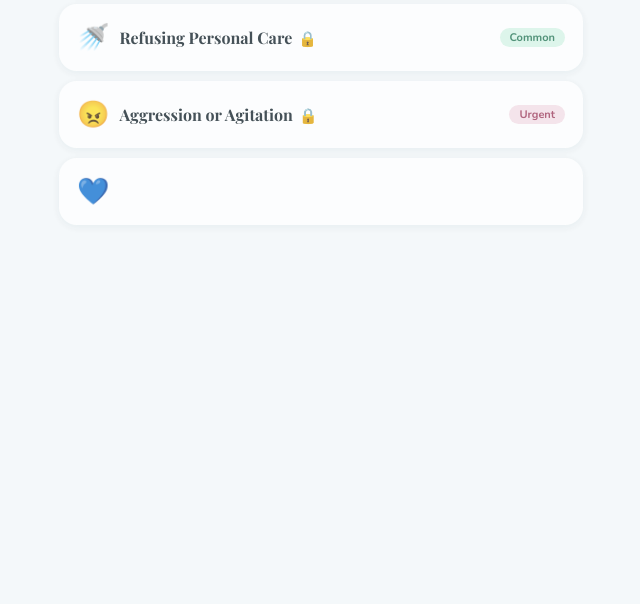
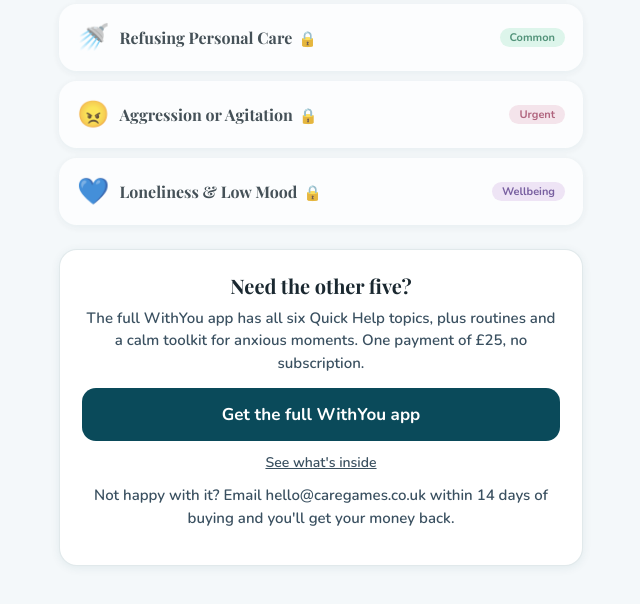
Before and after one commit to violetta-design/caregamescouk, a plain HTML site: page withyou-sample.html in a window 1280 px wide. Shown: the part 749-1353 px from the top of the page, without its empty margins (319-959 px from the left). Before the commit the page ends 1014 px from the top, so only its background shows below. Drawn offline with nearby package versions, Linux system fonts and the light colour scheme.

Commit message:
Enhance with call-to-action for full app purchase
Added a call-to-action section for purchasing the full app.

```diff
--- a/withyou-sample.html
+++ b/withyou-sample.html
@@ -77,4 +77,20 @@ html,body{background:var(--bg);font-family:'Nunito',sans-serif;color:var(--text)
     <div class="help-card-header"><div class="help-card-icon">😠</div><div class="help-card-title">Aggression or Agitation<span class="lock">🔒</span></div><div class="help-card-tag" style="color:#A04060;background:#F5E0E8">Urgent</div></div>
   </div>
   <div class="help-card locked" onclick="goBuy()">
-    <div class="help-card-header"><div class="help-card-icon">💙</div>
+        <div class="help-card-header"><div class="help-card-icon">💙</div><div class="help-card-title">Loneliness &amp; Low Mood<span class="lock">🔒</span></div><div class="help-card-tag" style="color:#5A3A8A;background:#EDE0F5">Wellbeing</div></div>
+  </div>
+
+  <div class="cta-box" id="buy">
+    <h3>Need the other five?</h3>
+    <p>The full WithYou app has all six Quick Help topics, plus routines and a calm toolkit for anxious moments. One payment of &pound;25, no subscription.</p>
+    <a class="cta-btn" href="https://buy.stripe.com/14A9AT3Az9urfXg8RX7ss01">Get the full WithYou app</a>
+    <a class="cta-link" href="https://caregames.co.uk/#withyou">See what's inside</a>
+    <p class="cta-small">Not happy with it? Email hello@caregames.co.uk within 14 days of buying and you'll get your money back.</p>
+  </div>
+</div>
+<script>
+  function toggleHelp(){document.getElementById('hbody').classList.toggle('open')}
+  function goBuy(){document.getElementById('buy').scrollIntoView({behavior:'smooth',block:'center'})}
+</script>
+</body>
+</html>
```
